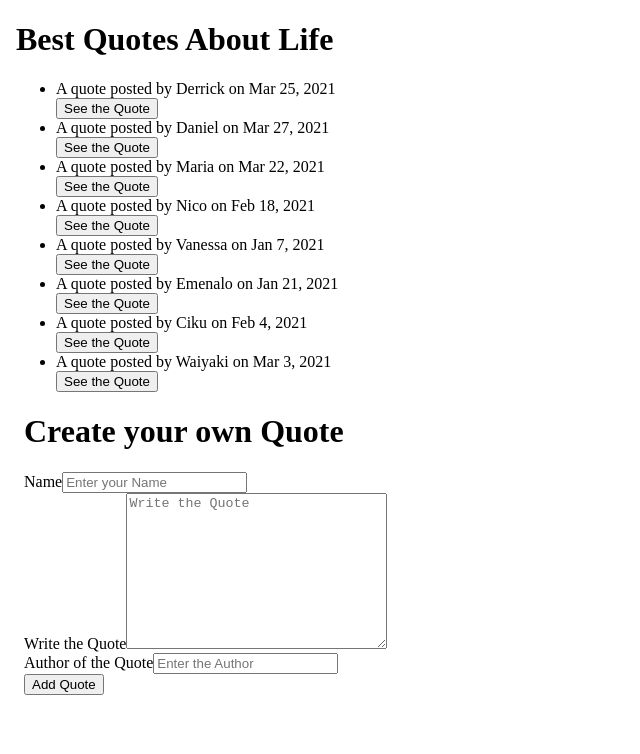
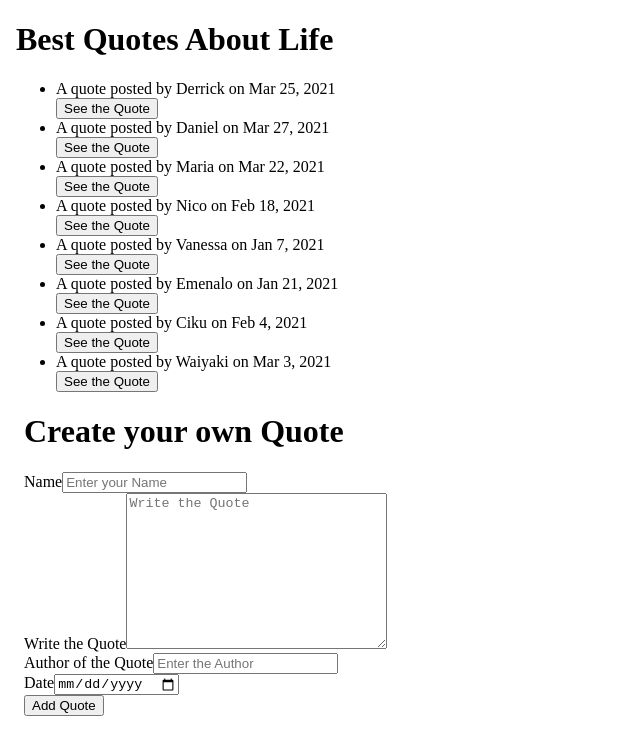
Before and after one commit to Derrick-Nyongesa/Quotes, an Angular app: page / in a window 1280 px wide. Shown: the top 754 px of the page, without its empty margins (0-640 px from the left). Built offline with nearby package versions, Linux system fonts and the light colour scheme.

Commit message:
form validation inputs

```diff
--- a/src/app/quote-form/quote-form.component.html
+++ b/src/app/quote-form/quote-form.component.html
@@ -9,18 +9,27 @@
 <body>
     <div>
         <h1>Create your own Quote</h1>
-        <form>
+        <form #quoteForm='ngForm'>
             <div>
                 <label for="name">Name</label>
-                <input type="text" placeholder="Enter your Name">
+                <input type="text" id="name" placeholder="Enter your Name" [(ngModel)]="newQuote.name" name="name" #name='ngModel' required>
+                <div [hidden]="name.valid || name.pristine" class="alert alert-danger"><p>Your name is required</p></div>
             </div>
             <div>
                 <label for="quote">Write the Quote</label>
-                <textarea name="" id="" cols="30" rows="10" placeholder="Write the Quote"></textarea>
+                <textarea name="" id="" cols="30" rows="10" id="quote" placeholder="Write the Quote" [(ngModel)]="newQuote.quote" name="quote" #quote='ngModel' required></textarea>
+                <div [hidden]="quote.valid || quote.pristine" class="alert alert-danger"><p>A quote is required</p></div>
             </div>
             <div>
                 <label for="author">Author of the Quote</label>
-                <input type="text" placeholder="Enter the Author">
+                <input type="text"
+                id="author" placeholder="Enter the Author" [(ngModel)]="newQuote.author" name="author" #author='ngModel' required>
+                <div [hidden]="author.valid || author.pristine" class="alert alert-danger"><p>The author's name is required</p></div>
+            </div>
+            <div>
+                <label for="posted">Date</label>
+                <input type="date" id="posted" [(ngModel)]="newQuote.datePosted" name="datePosted" #datePosted='ngModel' required>
+                <div [hidden]="datePosted.valid || datePosted.pristine" class="alert alert-danger"><p>Date is required</p></div>
             </div>
             <button>Add Quote</button>
         </form>
--- a/src/app/quote-form/quote-form.component.ts
+++ b/src/app/quote-form/quote-form.component.ts
@@ -1,4 +1,5 @@
 import { Component, OnInit } from '@angular/core';
+import { Quote } from '../quote';
 
 @Component({
   selector: 'app-quote-form',
@@ -7,6 +8,8 @@ import { Component, OnInit } from '@angular/core';
 })
 export class QuoteFormComponent implements OnInit {
 
+  newQuote = new Quote(0, "", "", "",new Date());
+
   constructor() { }
 
   ngOnInit(): void {
```
